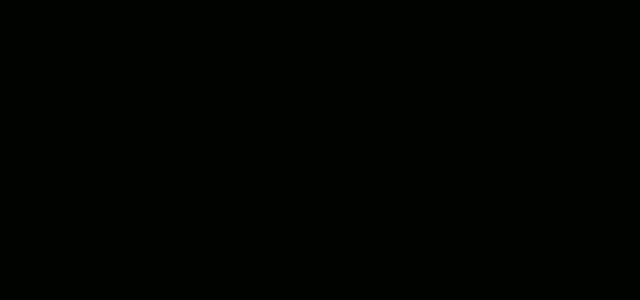
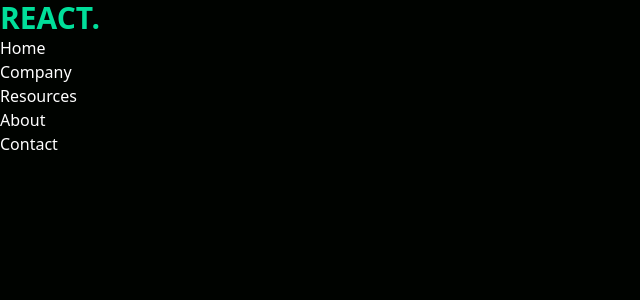
Before and after one commit to gregorybv/grow-with-data, a React (Create React App) app: page / in a window 1280 px wide. Shown: the top 300 px of the page, without its empty margins (0-640 px from the left). Built offline with nearby package versions, Linux system fonts and the light colour scheme.

Commit message:
add list to navbar component

```diff
--- a/src/App.js
+++ b/src/App.js
@@ -1,10 +1,11 @@
 import React from "react";
+import Navbar from "./components/Navbar";
 
 
 function App() {
   return (
     <div>
-
+      <Navbar/>
     </div>
   );
 }
--- a/src/components/Navbar.jsx
+++ b/src/components/Navbar.jsx
@@ -2,8 +2,15 @@ import React from 'react';
 
 const Navbar = () => {
   return (
-    <div>
-
+    <div className='text-white'>
+      <h1 className='w-full text-3xl font-bold text-[#00df9a]'>REACT.</h1>
+      <ul>
+        <li>Home</li>
+        <li>Company</li>
+        <li>Resources</li>
+        <li>About</li>
+        <li>Contact</li>
+      </ul>
     </div>
   )
 }
```
